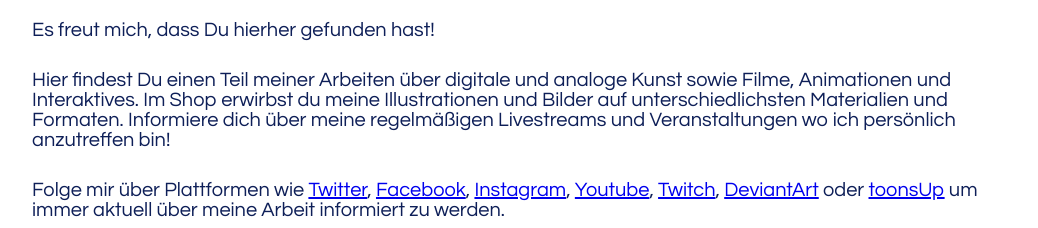
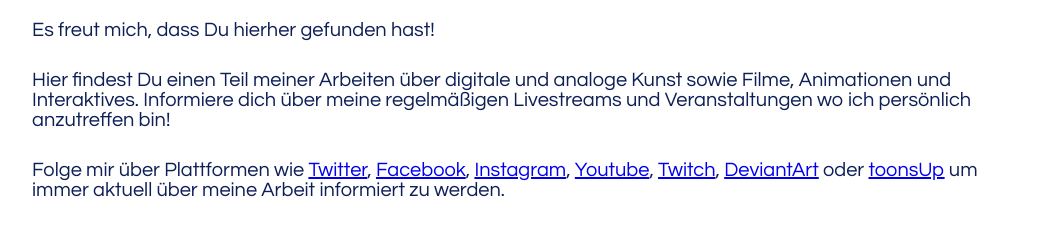
Before and after one commit to goeleng/gatsby-dk, a Gatsby site: page / in a window 1280 px wide. Shown: the part 422-650 px from the top of the page, without its empty margins (108-1146 px from the left). Built offline with nearby package versions, Linux system fonts and the light colour scheme; Gatsby itself is replaced by a stand-in of ours; a web font is replaced by a local one.

Commit message:
Removed shop line.

```diff
--- a/src/pages/index.js
+++ b/src/pages/index.js
@@ -10,7 +10,6 @@ const IndexPage = () => (
     <div>
       <p>Es freut mich, dass Du hierher gefunden hast!</p>
       <p>Hier findest Du einen Teil meiner Arbeiten über digitale und analoge Kunst sowie Filme, Animationen und Interaktives.
-      Im Shop erwirbst du meine Illustrationen und Bilder auf unterschiedlichsten Materialien und Formaten.
       Informiere dich über meine regelmäßigen Livestreams und Veranstaltungen wo ich persönlich anzutreffen bin!</p>
       <p>Folge mir über Plattformen wie <a href="https://twitter.com/DKopanitsak">Twitter</a>, <a href="https://www.facebook.com/TheArtOfDeborahKopanitsak/">Facebook</a>, <a href="https://www.instagram.com/deborahkopanitsak/">Instagram</a>, <a href="https://www.youtube.com/channel/UCF6HQAA3kOt15M-sMK3Ua5A">Youtube</a>, <a href="https://www.twitch.tv/kopanitsak">Twitch</a>, <a href="https://www.deviantart.com/kopanitsak">DeviantArt</a> oder <a href="http://www.toonsup.com/kopanitsak">toonsUp</a> um immer aktuell über meine Arbeit informiert zu werden.</p>
     </div>
```
